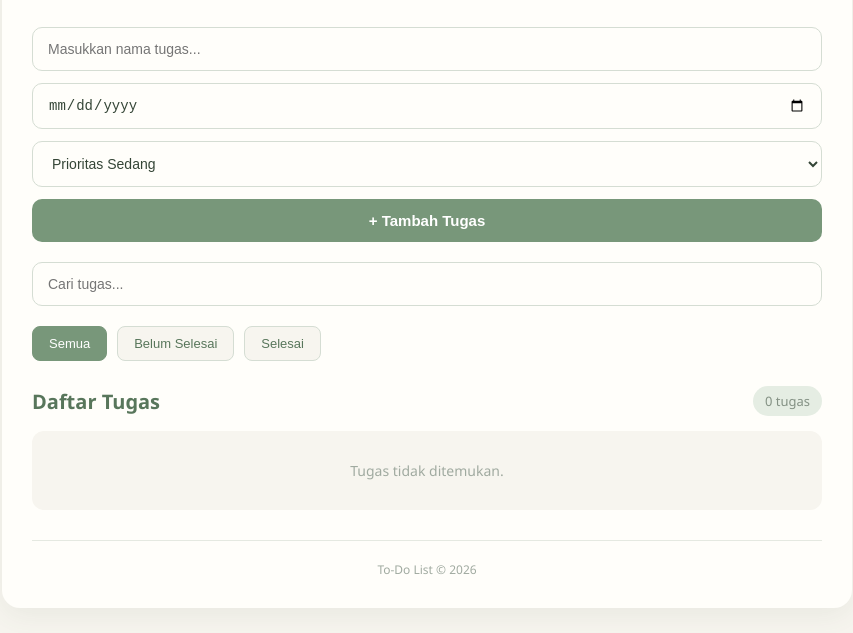
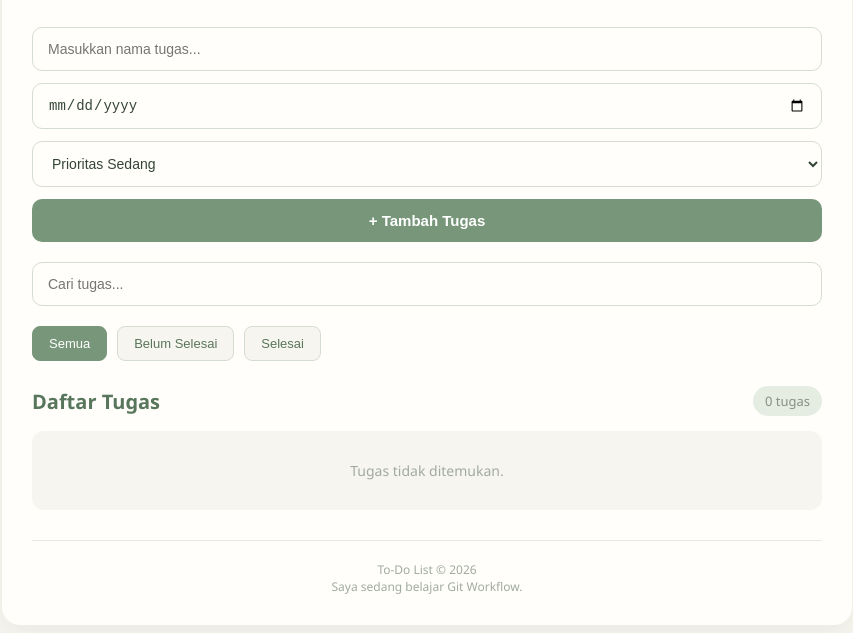
Before and after one commit to ismi23/belajar-git, a plain HTML site: page project-to-do-list/index.html in a window 1280 px wide. Shown: the part 133-766 px from the top of the page, without its empty margins (213-1066 px from the left). Drawn offline with Linux system fonts and the light colour scheme.

Commit message:
Menambahkan teks Git Workflow pada footer

```diff
--- a/project-to-do-list/index.html
+++ b/project-to-do-list/index.html
@@ -75,6 +75,7 @@
 
         <footer class="footer">
             <p>To-Do List &copy; 2026</p>
+            <p>Saya sedang belajar Git Workflow.</p>
         </footer>
     </div>
 
```
